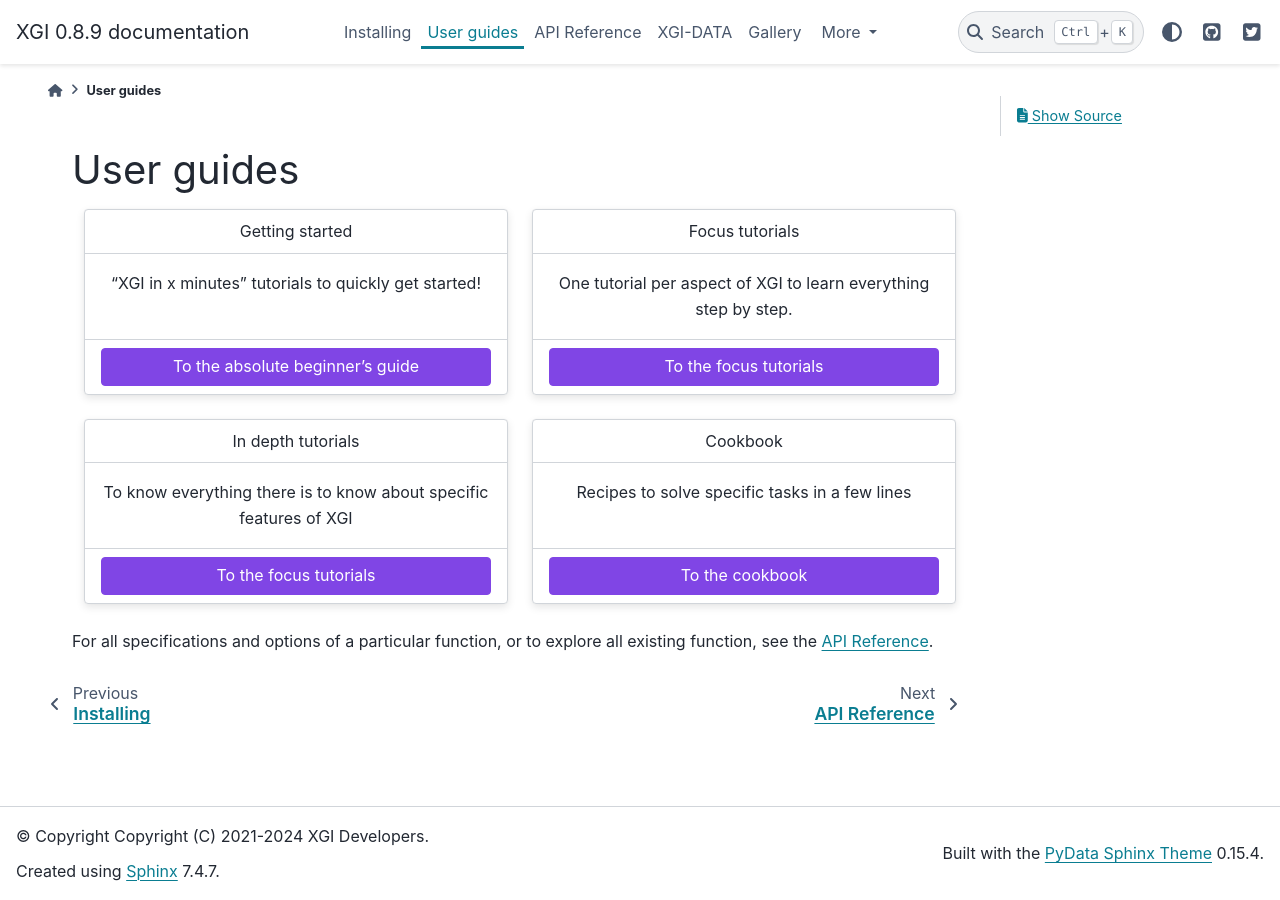
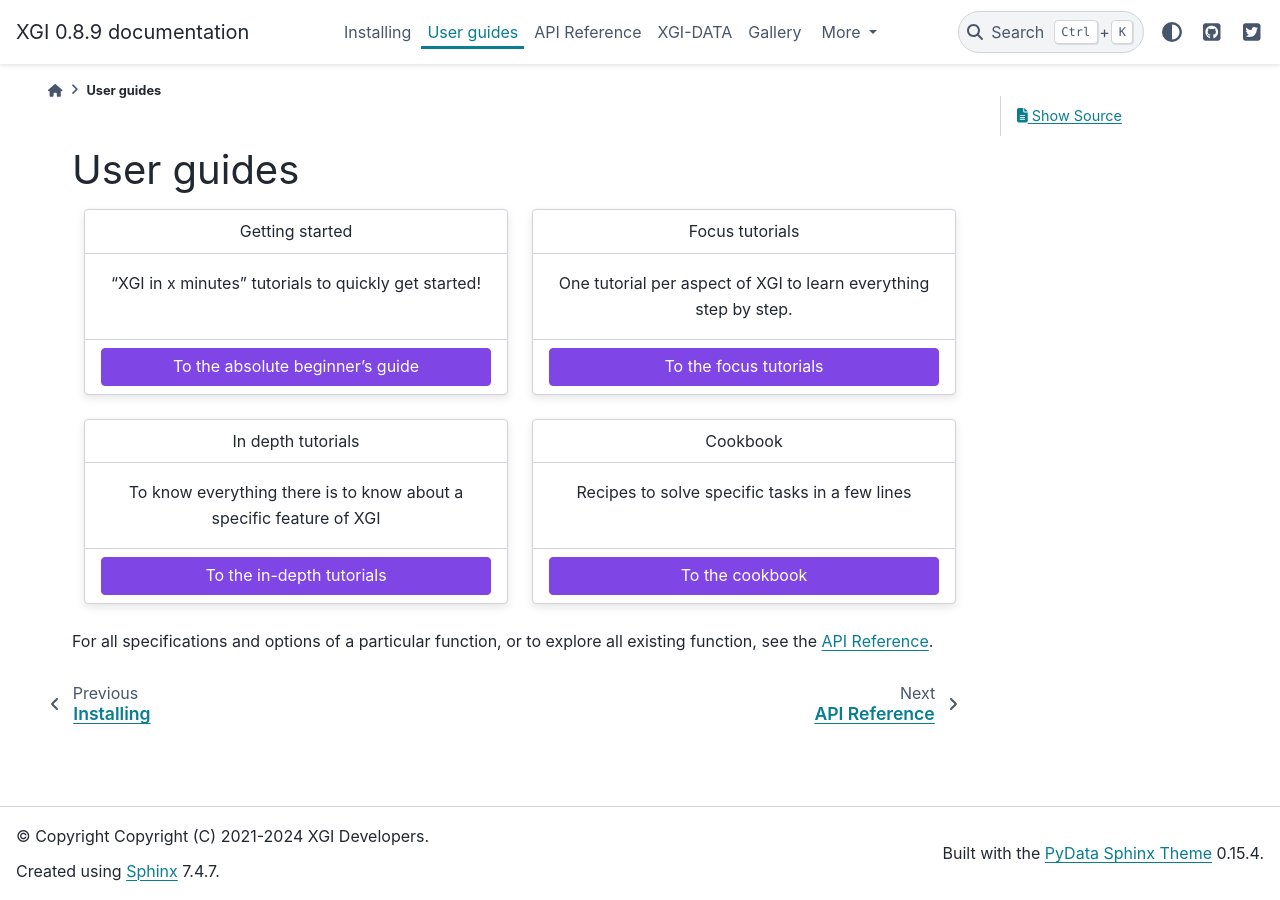
Before and after one commit to xgi-org/xgi, a Sphinx documentation site: the page built from docs/source/user_guides.rst, in a window 1280 px wide. Built offline with Sphinx 7.4.7 and the PyData theme 0.15.4, drawn with Linux system fonts in a browser that asks for light colours; pages that are not in the unit, such as notebooks, are missing from menus.

Commit message:
fix: minor fixes in online docs

```diff
--- a/docs/source/api/tutorials/in_depth.rst
+++ b/docs/source/api/tutorials/in_depth.rst
@@ -1,3 +1,6 @@
+.. _indepth_tutorials:
+
+
 ##################
 In Depth tutorials
 ##################
--- a/docs/source/installing.rst
+++ b/docs/source/installing.rst
@@ -9,6 +9,11 @@
 .. code:: bash
 
    pip install xgi
+
+
+
+Once installed, go directly to the `User Guides <user_guides.html>`_ to get started!
+
 
 To install for development purposes, first clone the repository and then execute
 
--- a/docs/source/user_guides.rst
+++ b/docs/source/user_guides.rst
@@ -52,15 +52,15 @@
     	In depth tutorials
     	^^^
 
-    	To know everything there is to know about specific features of XGI
+    	To know everything there is to know about a specific feature of XGI
     	+++
 
-        .. button-ref:: focus_tutorials
+        .. button-ref:: indepth_tutorials
             :expand:
             :color: secondary
             :click-parent:
 
-            To the focus tutorials
+            To the in-depth tutorials
 
     .. grid-item-card::
     	:text-align: center
```
